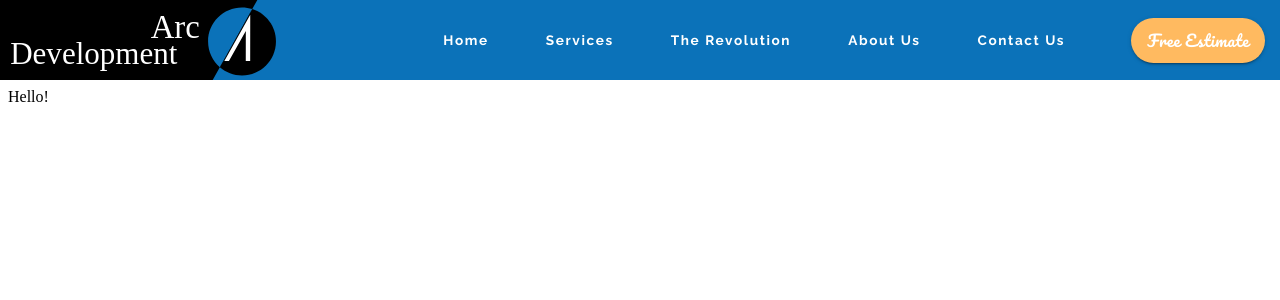
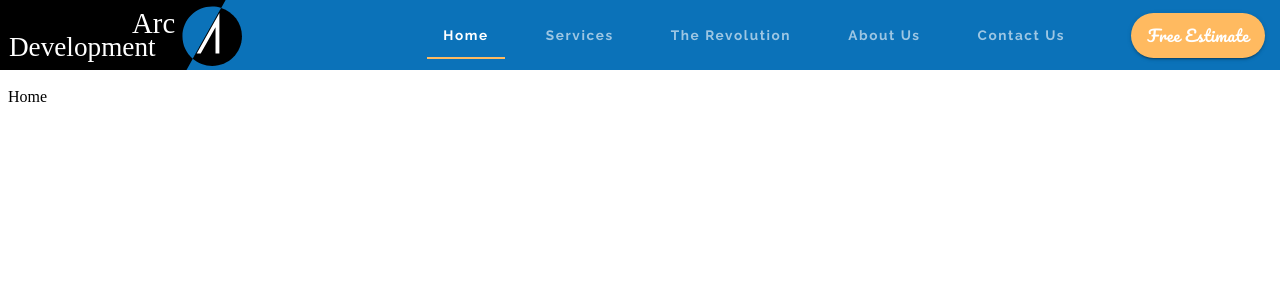
Before and after one commit to lucasspeixoto/arcdevelopment, a React (Create React App) app: page / in a window 1280 px wide. Shown: the top 300 px of the page. Built offline with nearby package versions, Linux system fonts and the light colour scheme.

Commit message:
Finalização da navegação do header

```diff
--- a/src/components/App.js
+++ b/src/components/App.js
@@ -1,4 +1,6 @@
 import * as React from "react";
+
+import { BrowserRouter, Route, Routes } from "react-router-dom";
 
 import { Header } from "./ui/Header";
 import { ThemeProvider } from "@mui/material/styles";
@@ -7,7 +9,21 @@ import theme from "./ui/Theme";
 export default function App() {
   return (
     <ThemeProvider theme={theme}>
-      <Header></Header>Hello!
+      <BrowserRouter>
+        <Header />
+        <Routes>
+          <Route path='/' element={<div>Home</div>} />
+          <Route path='/services' element={<div>Services</div>} />
+          <Route path='/customsoftware' element={<div>Custom Software</div>} />
+          <Route path='/mobileapps' element={<div>Mobile Apps</div>} />
+          <Route path='/websites' element={<div>Websites</div>} />
+          <Route path='/about' element={<div>About us</div>} />
+          <Route path='/therevolution' element={<div>The revolution</div>} />
+          <Route path='/contact' element={<div>Contact</div>} />
+          <Route path='/estimate' element={<div>Free Estimate</div>} />
+          <Route />
+        </Routes>
+      </BrowserRouter>
     </ThemeProvider>
   );
 }
--- a/src/components/ui/Header.js
+++ b/src/components/ui/Header.js
@@ -1,8 +1,12 @@
-import React, { useState } from "react";
+import React, { useState, useEffect } from "react";
+
+import { Link } from "react-router-dom";
+
 import { AppBar, Toolbar, Tabs, Tab } from "@mui/material";
 import { styled } from "@mui/system";
 import useScrollTrigger from "@mui/material/useScrollTrigger";
 import Button from "@mui/material/Button";
+
 import logo from "../../assets/logo.svg";
 
 function ElevationScroll({ children }) {
@@ -23,10 +27,12 @@ const Div = styled(`div`)(({ theme }) => ({
 
 const Img = styled("img")(() => ({
   height: "5em",
+  widht: "28px",
 }));
 
 const StyledTabs = styled(Tabs)(({ theme }) => ({
   ...theme.typography.tabs,
+  textColor: theme.palette.primary.contrastText,
   fontSize: "4rem",
 }));
 
@@ -44,30 +50,66 @@ const StyledButton = styled(Button)(({ theme }) => ({
   height: "45px",
 }));
 
+const LogoButton = styled(Button)(() => ({
+  padding: 0,
+  "&:hover": {
+    backgroundColor: "transparent",
+  },
+}));
+
 export const Header = () => {
   const [value, setValue] = useState(0);
 
+  useEffect(() => {
+    const path = window.location.pathname;
+
+    if (path === "/" && value !== 0) {
+      setValue(0);
+    } else if (path === "/services" && value !== 1) {
+      setValue(1);
+    } else if (path === "/therevolution" && value !== 2) {
+      setValue(2);
+    } else if (path === "/about" && value !== 3) {
+      setValue(3);
+    } else if (path === "/contact" && value !== 4) {
+      setValue(4);
+    } else if (path === "/estimate" && value !== 5) {
+      setValue(5);
+    }
+  }, [value]);
+
   const handleChange = (e, value) => {
-    setValue(value)
-  }
+    setValue(value);
+  };
 
   return (
     <React.Fragment>
       <ElevationScroll>
         <AppBar position='fixed'>
           <Toolbar disableGutters>
-            <Img src={logo} alt='company logo' />
+            <LogoButton
+              component={Link}
+              to='/'
+              disableRipple
+              onClick={() => setValue(0)}
+            >
+              <Img src={logo} alt='company logo' />
+            </LogoButton>
             <StyledTabs
               value={value}
               onChange={handleChange}
-              textColor='#fff'
-              indicatorColor='primary'
+              textColor='inherit'
+              indicatorColor='secondary'
             >
-              <StyledTab label='Home' />
-              <StyledTab label='Services' />
-              <StyledTab label='The Revolution' />
-              <StyledTab label='About Us' />
-              <StyledTab label='Contact Us' />
+              <StyledTab label='Home' component={Link} to='/' />
+              <StyledTab label='Services' component={Link} to='/services' />
+              <StyledTab
+                label='The Revolution'
+                component={Link}
+                to='/therevolution'
+              />
+              <StyledTab label='About Us' component={Link} to='/about' />
+              <StyledTab label='Contact Us' component={Link} to='/contact' />
             </StyledTabs>
             <StyledButton variant='contained' color='secondary'>
               Free Estimate
--- a/src/components/ui/Theme.js
+++ b/src/components/ui/Theme.js
@@ -2,15 +2,18 @@ import { createTheme } from "@mui/material/styles";
 
 const arcBlue = "#0B72B9";
 const arcOrange = "#FFBA60";
+const arcWhite = "#FFF";
 
 export default createTheme({
   palette: {
     common: {
       blue: arcBlue,
       orange: arcOrange,
+      white: arcWhite,
     },
     primary: {
       main: arcBlue,
+      contrastText: arcWhite,
     },
     secondary: {
       main: arcOrange,
@@ -21,7 +24,7 @@ export default createTheme({
       marginLeft: "auto",
     },
     tab: {
-      color: "white",
+      color: "#fff",
       fontFamily: "Raleway",
       fontWeight: "700",
       textTransform: "none",
@@ -32,7 +35,7 @@ export default createTheme({
       fontFamily: "Pacifico",
       fontSize: "1rem",
       textTransform: "none",
-      color: "white",
+      color: "#fff",
     },
   },
 });
```
